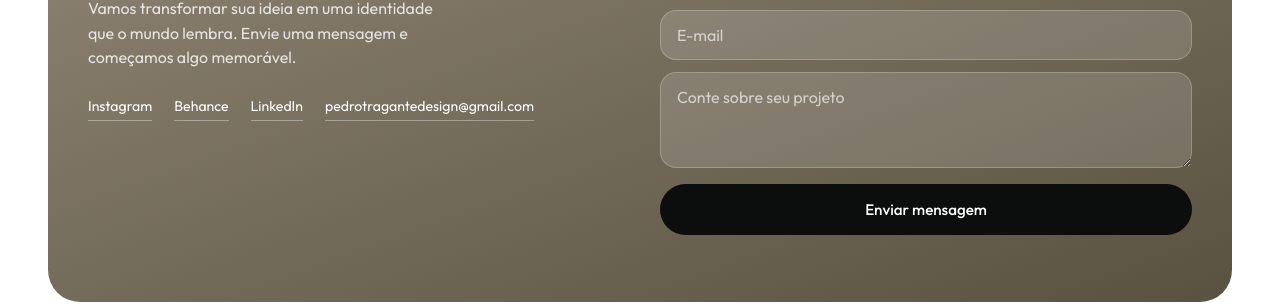
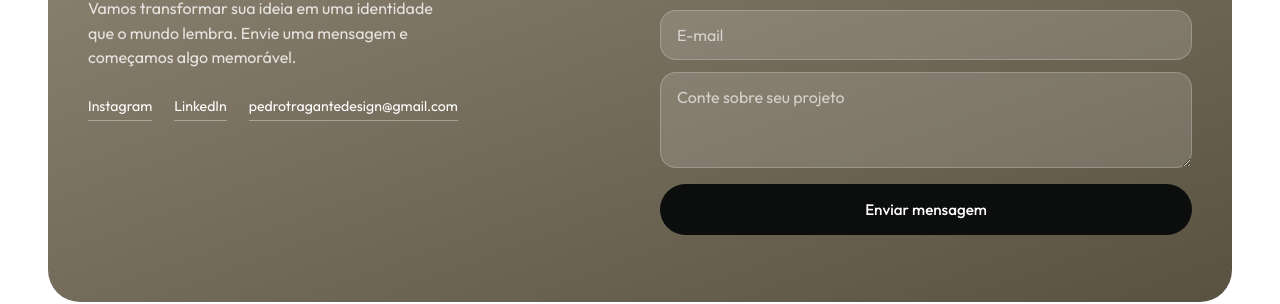
Before and after one commit to PedroHTrag/ptr-site, a Jekyll site: the page index.html, which Jekyll copies as it is, in a window 1280 px wide and 900 px high, scrolled down 3866 px. Shown: the part 528-832 px from the top of the window. Built offline with Jekyll 4.4.1, drawn with Linux system fonts in a browser that asks for light colours; some web fonts are replaced.

Commit message:
Atualiza links das redes sociais do contato
Co-authored-by: Copilot <223556219+Copilot@users.noreply.github.com>

```diff
--- a/index.html
+++ b/index.html
@@ -172,7 +172,7 @@
       <div class="footer-left">
         <a href="index.html" class="footer-logo" aria-label="P.TR designer gráfico"><img loading="lazy" decoding="async" src="assets/logo/Logo_cinza_2.svg" alt="P.TR designer gráfico" width="72" height="44"></a>
         <p>Vamos transformar sua ideia em uma identidade que o mundo lembra. Envie uma mensagem e começamos algo memorável.</p>
-        <div class="footer-social"><a href="https://instagram.com" target="_blank" rel="noopener">Instagram</a><a href="https://behance.net" target="_blank" rel="noopener">Behance</a><a href="https://linkedin.com" target="_blank" rel="noopener">LinkedIn</a><a href="mailto:pedrotragantedesign@gmail.com">pedrotragantedesign@gmail.com</a></div>
+        <div class="footer-social"><a href="https://www.instagram.com/pedrotragantedesign/?utm_source=ig_web_button_share_sheet" target="_blank" rel="noopener">Instagram</a><a href="https://www.linkedin.com/in/pedro-tragante-06a88b16a" target="_blank" rel="noopener">LinkedIn</a><a href="mailto:pedrotragantedesign@gmail.com">pedrotragantedesign@gmail.com</a></div>
       </div>
       <form class="footer-form" data-contact-form data-whatsapp-number="5514991041172" novalidate>
         <div class="form-row"><input type="text" name="nome" placeholder="Nome" autocomplete="given-name" required><input type="text" name="sobrenome" placeholder="Sobrenome" autocomplete="family-name"></div>
```
